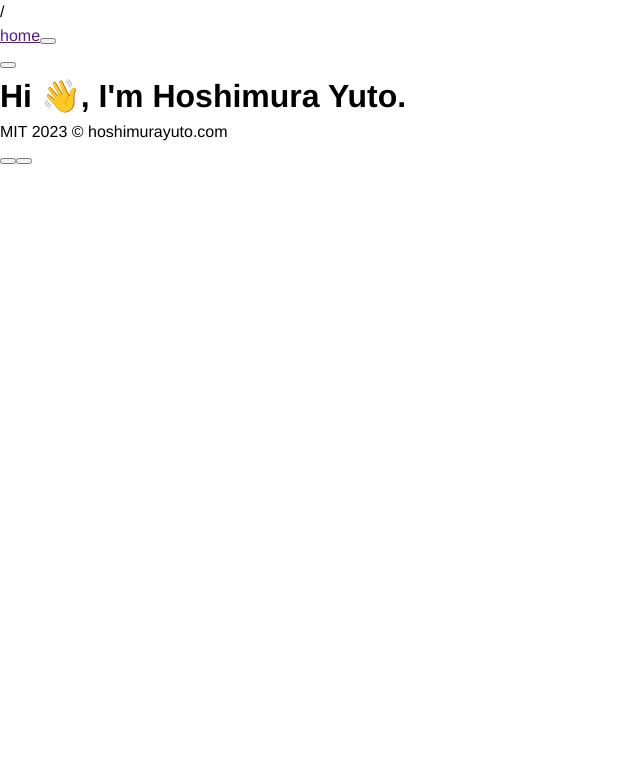
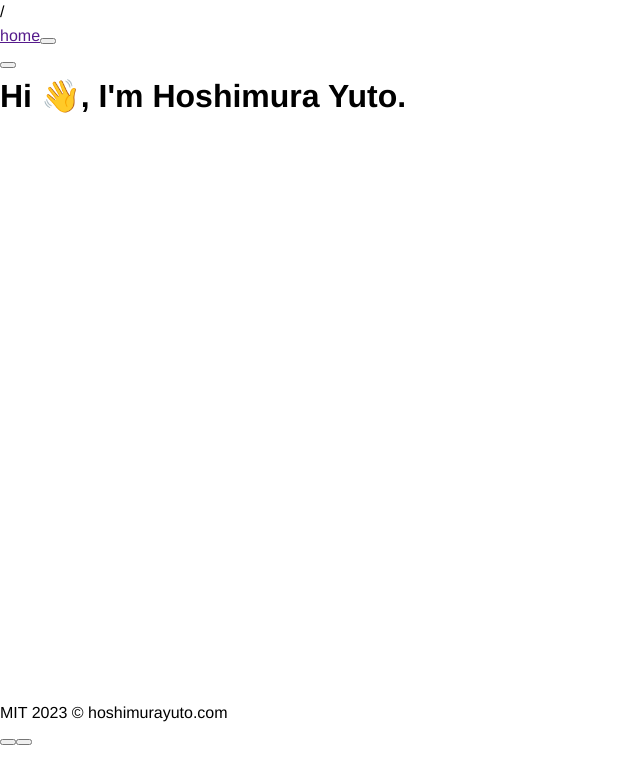
Before and after one commit to HoshimuraYuto/HoshimuraYuto.com, a Next.js app: page / in a window 1280 px wide. Shown: the top 784 px of the page, without its empty margins (0-640 px from the left). Built offline with nearby package versions, Linux system fonts and the light colour scheme.

Commit message:
#22 fix min-height

```diff
--- a/app/globals.css
+++ b/app/globals.css
@@ -1,6 +1,15 @@
+:root {
+  --header-height: 61px;
+  --footer-height: 110.5px;
+}
+
 html[lang="ja"] body {
   font-family: "Helvetica Neue", Arial, "Hiragino Kaku Gothic ProN",
     "Hiragino Sans", Meiryo, sans-serif;
 }
 
+main {
+  min-height: calc(100svh - var(--header-height) - var(--footer-height));
+}
+
 @unocss all;
--- a/app/page.tsx
+++ b/app/page.tsx
@@ -1,6 +1,6 @@
 export default function Home() {
   return (
-    <main className="min-h-screen flex items-center justify-center gap-4">
+    <main className="flex items-center justify-center gap-4">
       <h1 className="text-2xl">Hi 👋, I&apos;m Hoshimura Yuto.</h1>
     </main>
   );
```
